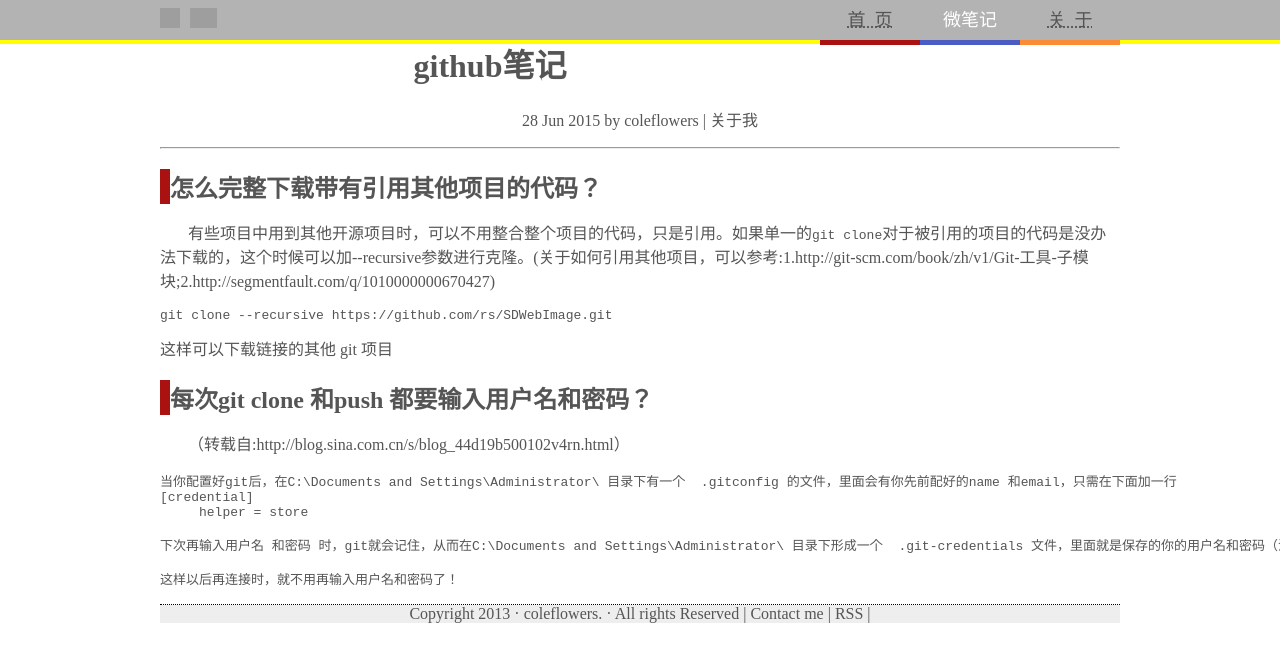
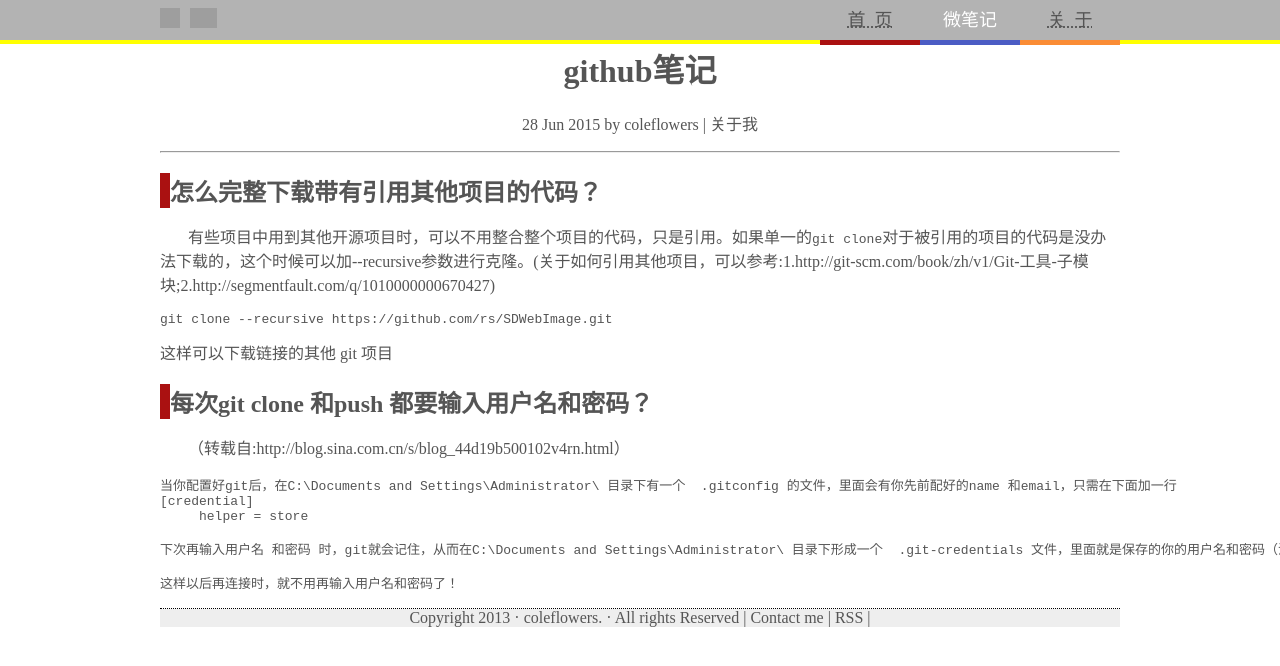
Before and after one commit to coleflowers/coleflowers.github.io, a Jekyll site: the page built from _posts/2015-06-28-github-note.html, in a window 1280 px wide. Shown: the top 666 px of the page. Built offline with Jekyll 4.4.1, drawn with Linux system fonts in a browser that asks for light colours; comment, search, counter and statistics services are not loaded; grey boxes are pictures that could not be loaded.

Commit message:
文章详情页标题样式

```diff
--- a/_layouts/default.html
+++ b/_layouts/default.html
@@ -42,12 +42,20 @@
 		#bottom {
 			background: #eee;
 		}
+		#info a.tit {
+			  display: inline-block;
+  width: 100%;
+  text-align: center;
+  margin-top: 10px;
+  height: 40px;
+  line-height: 40px;
+		}
 	</style>
 </head>
 <body>
 {% include topa.html %}
 	<div id="info">
-		<a href="http://coleflowers.github.io{{ page.url }}">
+		<a class="tit" href="http://coleflowers.github.io{{ page.url }}">
 			<h1>{{ page.title }}</h1>
 		</a>
 		<p>{{ page.date | date_to_string }} by <a href="http://coleflowers.github.io">coleflowers</a> | <a target="_blank" href="http://coleflowers.github.io/about.html"  rel="author">关于我</a></p>
```
